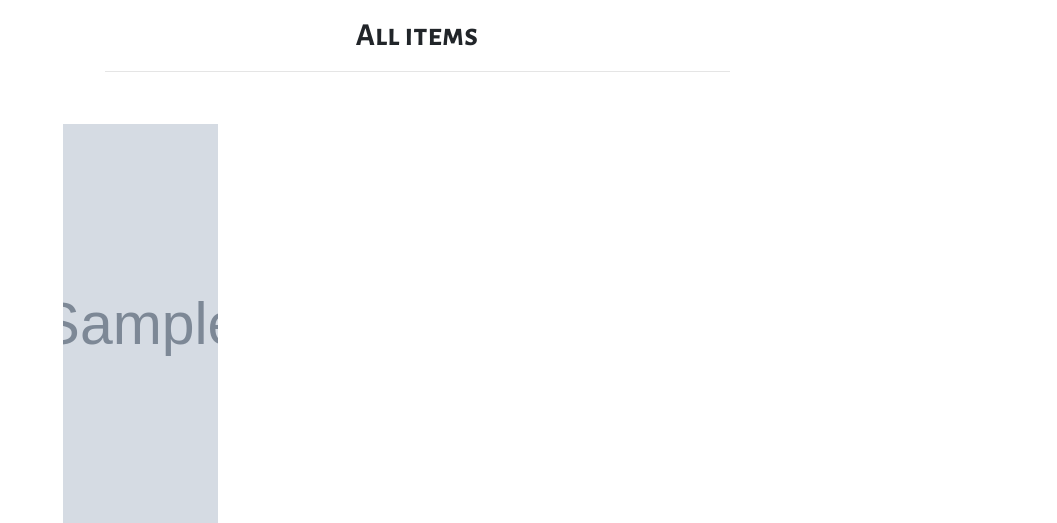
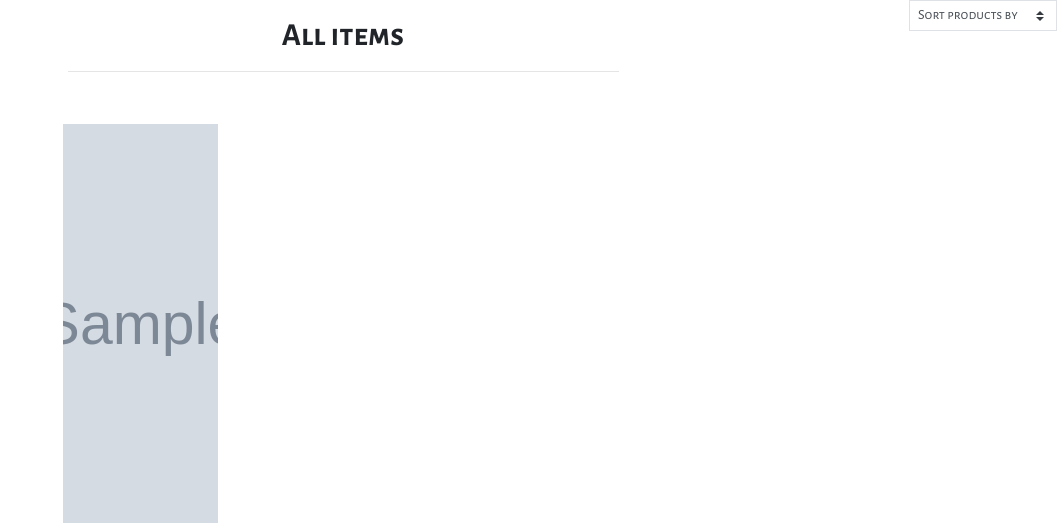
Before and after one commit to Code-Institute-Submissions/sarahob96-re-nu_DecResub, a Django app: page /products/ in a window 1280 px wide. Shown: the part 117-640 px from the top of the page, without its empty margins (223-1280 px from the left). Run offline with Django 3.2, Linux system fonts and the light colour scheme; tables that the repository leaves empty hold one stand-in row (values such as "Sample post"); grey boxes marked "Sample" are stand-in pictures; some libraries are stand-ins or nearby versions; some web fonts are replaced.

Commit message:
add the filter by feature to the product page and use js to give functionality

```diff
--- a/products/templates/products/products.html
+++ b/products/templates/products/products.html
@@ -10,8 +10,18 @@
             <h2>
                 All items
             </h2>
-
             <hr class="w-50 mb-1">
+        </div>
+        <div>
+            <div class="dropdown-sort-products">
+                <select id="sorting" class="custom-select custom-select-sm rounded-0 border border-{% if current_sorting != 'None_None' %}info{% else %}black{% endif %}">>
+                    <option value="reset" disabled {% if current_sorting == 'None_None' %}selected{% endif %}>Sort products by</option>
+                    <option value="price_ascending" {% if current_sorting == 'price_ascending' %}selected{% endif %}>Price (low to high)</option>
+                    <option value="price_descending" {% if current_sorting == 'price_descending' %}selected{% endif %}>Price (high to low)</option>
+                    <option value="name_ascending" {% if current_sorting == 'name_ascending' %}selected{% endif %}> Name (A-Z)</option>
+                    <option value="name_descending" {% if current_sorting == 'name_descending' %}selected{% endif %}> Name (Z-A)</option>
+                </select>
+            </div>
         </div>
     </div>
     <div class="row">
@@ -40,4 +50,34 @@
 
 
 
+
+<script type="text/javascript">
+
+    $('#sorting').change(function() {
+        var selector = $(this);
+        var sorter = new URL(window.location);
+
+        var selectOption = selector.val();
+        if (selectOption != "reset") {
+            var sort = selectOption.split("_")[0];
+            var direction = selectOption.split("_")[1];
+
+            sorter.searchParams.set("sort", sort);
+            sorter.searchParams.set("direction", direction);
+
+            window.location.replace(sorter);
+        }
+        else{
+            sorter.searchParams.delete("sort")
+            sorter.searchParams.delete("direction");
+
+            window.location.replace(sorter);
+        }
+
+    });
+
+</script>
+
+
+
 {% endblock %}
--- a/products/views.py
+++ b/products/views.py
@@ -1,6 +1,7 @@
 from django.shortcuts import render, get_object_or_404
 from .models import Product, Category
 from django.db.models import Q
+from django.db.models.functions import Lower
 
 # Create your views here.
 
@@ -10,6 +11,23 @@ def all_products(request):
     products = Product.objects.all()
     search_query = None
     categories = None
+    sort = None
+    direction = None
+
+    if request.GET:
+        if 'sort' in request.GET:
+            sorting = request.GET['sort']
+            sort = sorting
+            if sorting == 'name':
+                sorting= 'lower_name'
+                products = products.annotate(lower_name=Lower('name'))
+            if sorting == 'renu_category':
+                sorting = 'category__name'
+            if 'direction' in request.GET:
+                direction = request.GET['direction']
+                if direction == 'descending':
+                    sorting = f'-{sorting}'
+            products = products.order_by(sorting)
 
     if request.GET:
 
@@ -27,10 +45,13 @@ def all_products(request):
             search_queries = Q(name__icontains=search_query) | Q(product_description__icontains=search_query)
             products = products.filter(search_queries)
 
+    current_sorting = f'{sort}_{direction}'
+
     context = {
         'products': products,
         'search_queries': search_query,
         'active_category': categories,
+        'current_sorting': current_sorting,
     }
 
     return render(request, 'products/products.html', context)
```
